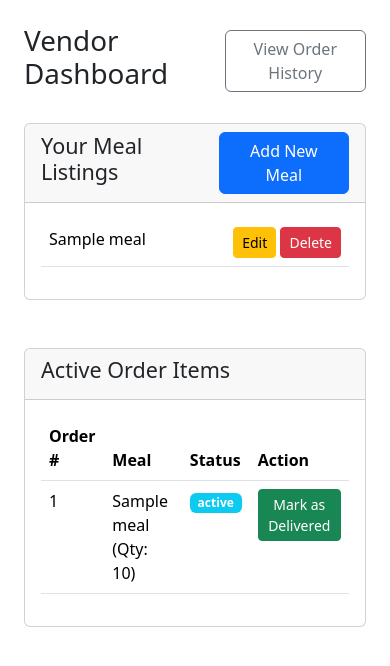
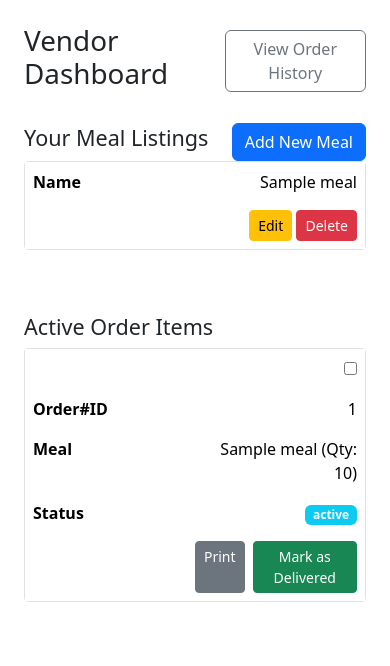
Before and after one commit to FazleRabbbiferdaus172/ScanAppetite, a Django app: template orders/templates/orders/vendor_dashboard.html in a window 390 px wide. Shown: the part 56-722 px from the top of the page. Run offline with Django 5.2, Linux system fonts and the light colour scheme; the template is opened without the code that fills it: most values are stand-ins (such as "Sample title", 1, 10 or a date in 2020); some libraries are stand-ins or nearby versions.

Commit message:
view refactor to support mobile view, and new structure for customer homepage meal list and active order section of vendor dashboard for bulk qr code print support

```diff
--- a/orders/templates/orders/vendor_dashboard.html
+++ b/orders/templates/orders/vendor_dashboard.html
@@ -1,13 +1,13 @@
 {% extends "core/base.html" %}
-
+{% load static %}
 {% block content %}
-<div class="container mt-4">
+    <div class="container mt-4 mb-4">
         <div class="d-flex justify-content-between align-items-center mb-4">
             <h1>Vendor Dashboard</h1>
             <a href="{% url 'vendor_order_history' %}" class="btn btn-outline-secondary">View Order History</a>
         </div>
 
-    <div class="card mb-5">
+        <div class="mobile-cards mb-5">
             <div class="card-header d-flex justify-content-between align-items-center">
                 <h4>Your Meal Listings</h4>
                 <a href="{% url 'meal_add' %}" class="btn btn-primary">Add New Meal</a>
@@ -17,7 +17,7 @@
                     <tbody>
                     {% for meal in meals %}
                         <tr>
-                        <td>{{ meal.name }}</td>
+                            <td data-label="Name">{{ meal.name }}</td>
                             <td class="text-end">
                                 <a href="{% url 'meal_edit' meal.pk %}" class="btn btn-sm btn-warning">Edit</a>
                                 <a href="{% url 'meal_delete' meal.pk %}" class="btn btn-sm btn-danger">Delete</a>
@@ -33,14 +33,19 @@
             </div>
         </div>
 
-    <div class="card">
+        <div class="mobile-cards">
             <div class="card-header">
                 <h4>Active Order Items</h4>
             </div>
             <div class="card-body">
+                {% if has_ready_items %}
+                    <form action="{% url 'print_bulk_barcodes' %}" method="post" target="_blank">
+                    {% csrf_token %}
+                {% endif %}
                 <table class="table">
                     <thead>
                     <tr>
+                        <th><input type="checkbox" id="selectAll"></th>
                         <th>Order #</th>
                         <th>Meal</th>
                         <th>Status</th>
@@ -49,34 +54,51 @@
                     </thead>
                     <tbody>
                     {% for item in order_items %}
-                    <tr>
-                        <td>{{ item.order.id }}</td>
-                        <td>{{ item.meal.name }} (Qty: {{ item.quantity }})</td>
-                        <td><span class="badge bg-info">{{ item.get_status_display }}</span></td>
+                        <tr id="item-row-{{ item.id }}">
                             <td>
-                            <form action="{% url 'update_order_item_status' item.id %}" method="post">
-                                {% csrf_token %}
+                                {% if item.status == 'READY_FOR_PICKUP' %}
+                                    <input type="checkbox" name="item_ids" value="{{ item.id }}">
+                                {% endif %}
+                            </td>
+                            <td data-label="Order#ID">{{ item.order.id }}</td>
+                            <td data-label="Meal">{{ item.meal.name }} (Qty: {{ item.quantity }})</td>
+                            <td data-label="Status"><span class="badge bg-info">{{ item.get_status_display }}</span></td>
+                            <td>
+                                <div class="d-flex gap-2">
+                                    {% if item.status == 'READY_FOR_PICKUP' %}
+                                        <a href="{% url 'printable_barcode' item.id %}" target="_blank"
+                                           class="btn btn-sm btn-secondary">Print</a>
+                                    {% endif %}
+
                                     {% if item.status == 'CONFIRMED' %}
-                                    <input type="hidden" name="new_status" value="PROCESSING">
-                                    <button type="submit" class="btn btn-sm btn-primary">Start Processing</button>
+                                        <a href="{% url 'update_item_status' item.id 'PROCESSING' %}"
+                                           class="btn btn-sm btn-primary">Start Processing</a>
                                     {% elif item.status == 'PROCESSING' %}
-                                    <input type="hidden" name="new_status" value="READY_FOR_PICKUP">
-                                    <button type="submit" class="btn btn-sm btn-warning">Ready for Pickup</button>
+                                        <a href="{% url 'update_item_status' item.id 'READY_FOR_PICKUP' %}"
+                                           class="btn btn-sm btn-warning">Ready for Pickup</a>
                                     {% elif item.status == 'READY_FOR_PICKUP' %}
-                                    <input type="hidden" name="new_status" value="DELIVERED">
-                                    <button type="submit" class="btn btn-sm btn-success">Mark as Delivered</button>
+                                        <a href="{% url 'update_item_status' item.id 'DELIVERED' %}"
+                                           class="btn btn-sm btn-success">Mark as Delivered</a>
                                     {% endif %}
-                            </form>
+                                </div>
                             </td>
                         </tr>
                     {% empty %}
                         <tr>
-                        <td colspan="4">You have no active order items.</td>
+                            <td colspan="5">You have no active order items.</td>
                         </tr>
                     {% endfor %}
                     </tbody>
                 </table>
+                {% if has_ready_items %}
+                    <button type="submit" class="btn btn-primary mt-3">Print Selected Barcodes</button>
+                    </form>
+                {% endif %}
             </div>
         </div>
     </div>
 {% endblock %}
+
+{% block scripts %}
+    <script src="{% static 'orders/js/dashboard.js' %}"></script>
+{% endblock scripts %}
```
Also changed, not shown: orders/templates/orders/cart_detail.html (+16 -8 lines), orders/templates/orders/meal_list.html (+23 -17 lines), orders/templates/orders/order_history.html (+5 -2 lines). Lines whose indentation alone changed are shown as unchanged.
